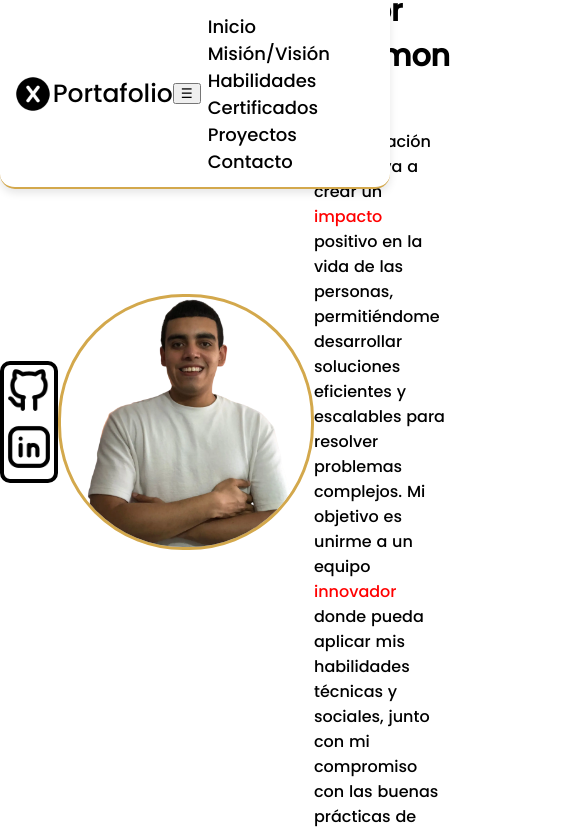
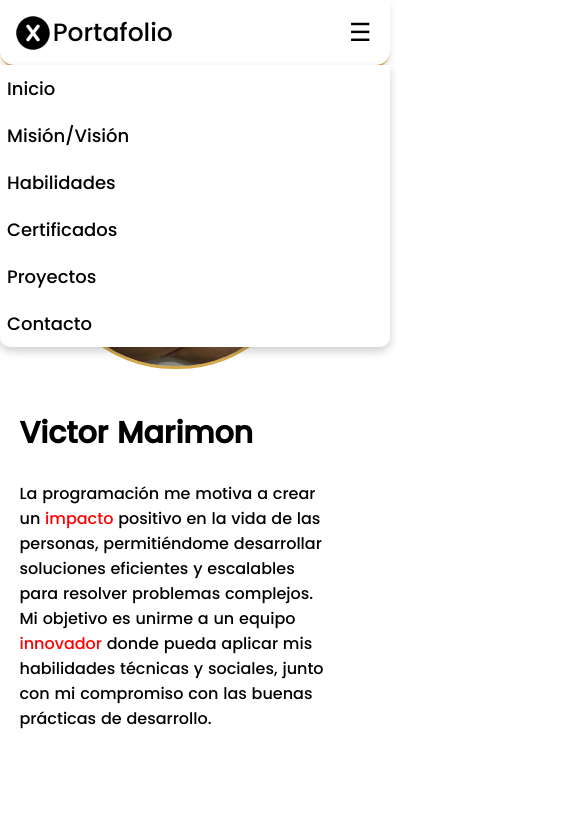
Before and after one commit to VictorMarimon/Portafolio, a plain HTML site: page index.html in a window 390 px wide. Both pictures are taken after a click on the button "Abrir menú". Shown: the top 834 px of the page, 585 px wide, since content can reach past the window. Drawn offline with Linux system fonts and the light colour scheme.

Commit message:
feat: :lipstick: Diseños y estilos menú hamburgues, implemetaci{on diseño responsive

```diff
--- a/css/index.css
+++ b/css/index.css
@@ -36,6 +36,16 @@ body {
   box-shadow: 0 4px 8px rgba(0, 0, 0, 0.1);
   border-bottom: 2px solid var(--details-color);
   border-radius: 0 0 15px 15px;
+}
+
+.nav__zone {
+  display: flex;
+  gap: 20px;
+  transition: transform 0.3s ease, opacity 0.3s ease;
+}
+
+.nav__toggle{
+  display: none;
 }
 
 .nav__logo {
@@ -400,9 +410,7 @@ footer hr {
 .footer__content--image:hover,
 .profile__social--image:hover {
   transform: scale(1.2);
-  /* Aumenta ligeramente el tamaño */
   filter: brightness(1.5);
-  /* Hace el ícono más brillante */
   cursor: pointer;
 }
 
@@ -449,20 +457,17 @@ a:active {
   color: var(--color--negro);
 }
 
-/* Inicialmente ocultamos las secciones */
 .hidden {
   opacity: 0;
   transform: translateY(50px) rotateX(10deg) scale(0.9);
   transition: opacity 0.8s ease, transform 0.8s ease;
 }
 
-/* Cuando se hacen visibles */
 .visible {
   opacity: 1;
   transform: translateY(0) rotateX(0deg) scale(1);
 }
 
-/* Efecto de entrada desde la izquierda */
 .hidden-left {
   opacity: 0;
   transform: translateX(-50px) rotateY(15deg) scale(0.9);
@@ -474,7 +479,6 @@ a:active {
   transform: translateX(0) rotateY(0deg) scale(1);
 }
 
-/* Efecto de entrada desde la derecha */
 .hidden-right {
   opacity: 0;
   transform: translateX(50px) rotateY(-15deg) scale(0.9);
@@ -485,3 +489,104 @@ a:active {
   opacity: 1;
   transform: translateX(0) rotateY(0deg) scale(1);
 }
+
+/*Responsive design*/
+
+@media screen and (max-width: 1200px){
+  .projects{
+    grid-template-columns: 1fr;
+    row-gap: 5vh;
+  }
+
+  .projects__content{
+    width: 60vw;
+  }
+
+  .contact__form__content {
+    width: 60vw;
+  }
+}
+
+@media screen and (max-width: 1100px){
+  .profile__data{
+    flex-direction: column;
+    row-gap: 5vh;
+  }
+
+  .mission-vision{
+    flex-direction: column;
+    row-gap: 5vh;
+  }
+
+  .mission-vision__mission,
+  .mission-vision__vision{
+    width: 70vw;
+  }
+
+  .skills{
+    grid-template-columns: 1fr 1fr 1fr 1fr;
+  }
+}
+
+@media screen and (max-width: 950px) {
+  .nav__zone {
+    display: none; /* Oculta el menú inicialmente */
+    flex-direction: column;
+    background-color: var(--primary-color);
+    position: absolute;
+    top: 100%;
+    right: 0;
+    width: 100%;
+    z-index: 1000;
+    padding: 10px 0;
+    box-shadow: 0 4px 10px rgba(0, 0, 0, 0.2);
+    border-radius: 0 0 10px 10px;
+    transform: translateY(-100%);
+    opacity: 0;
+    transition: transform 0.3s ease, opacity 0.3s ease;
+  }
+
+  .nav__zone.active {
+    display: flex;
+    transform: translateY(0);
+    opacity: 1;
+  }
+
+  .nav__toggle {
+    display: block;
+    font-size: 25px;
+    background: none;
+    border: none;
+    color: var(--secondary-color);
+    cursor: pointer;
+    margin-left: auto;
+  }
+}
+
+@media screen and (max-width: 850px){
+  .skills{
+    grid-template-columns: 1fr 1fr 1fr;
+  }
+}
+
+@media screen and (max-width: 700px){
+  .profile__social{
+    display: none;
+  }
+
+  .profile__data--content{
+    width: 80vw;
+  }
+}
+
+@media screen and (max-width: 650px){
+  .skills{
+    grid-template-columns: 1fr 1fr;
+  }
+}
+
+@media screen and (max-width: 320px){
+  body{
+    display: none;
+  }
+}
```
